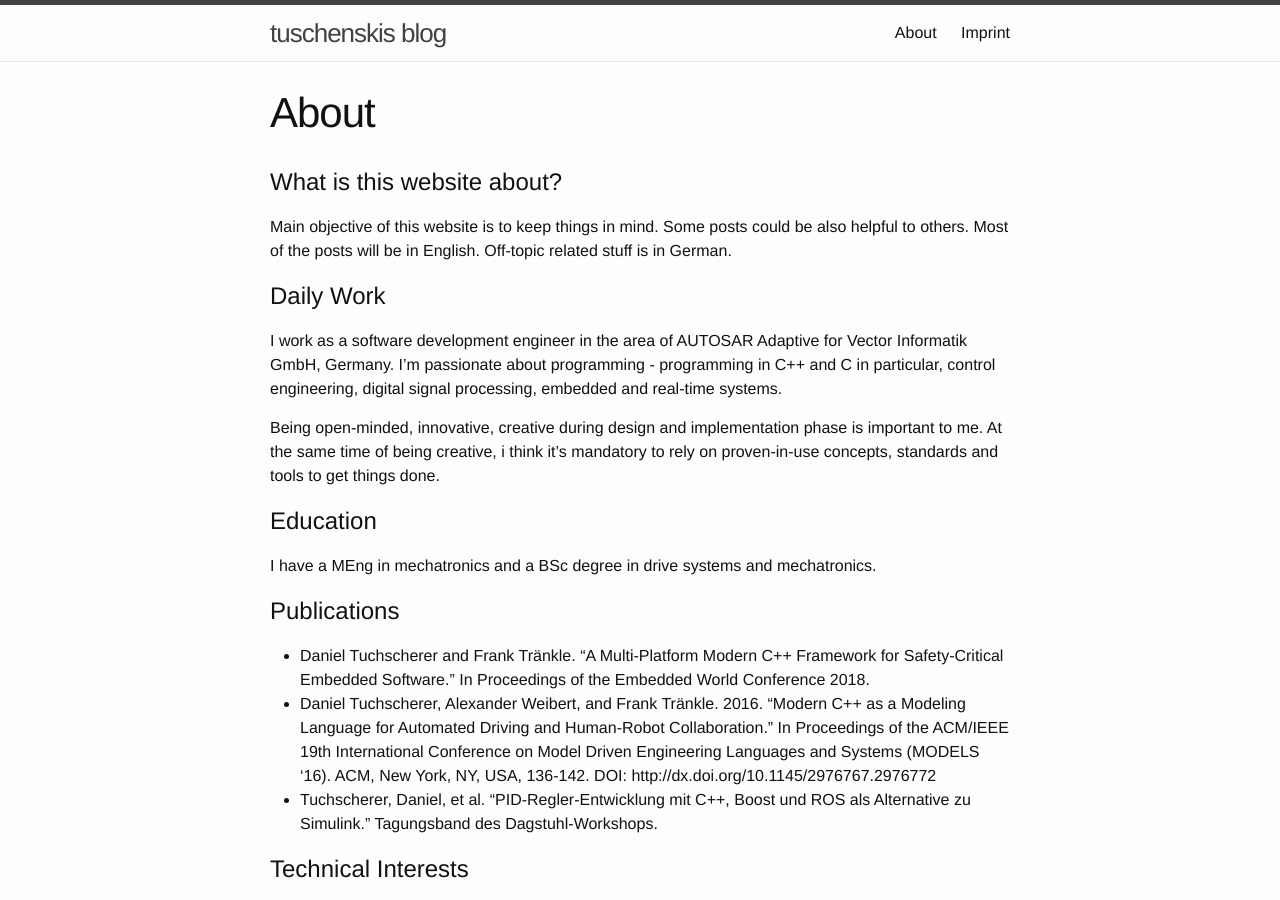
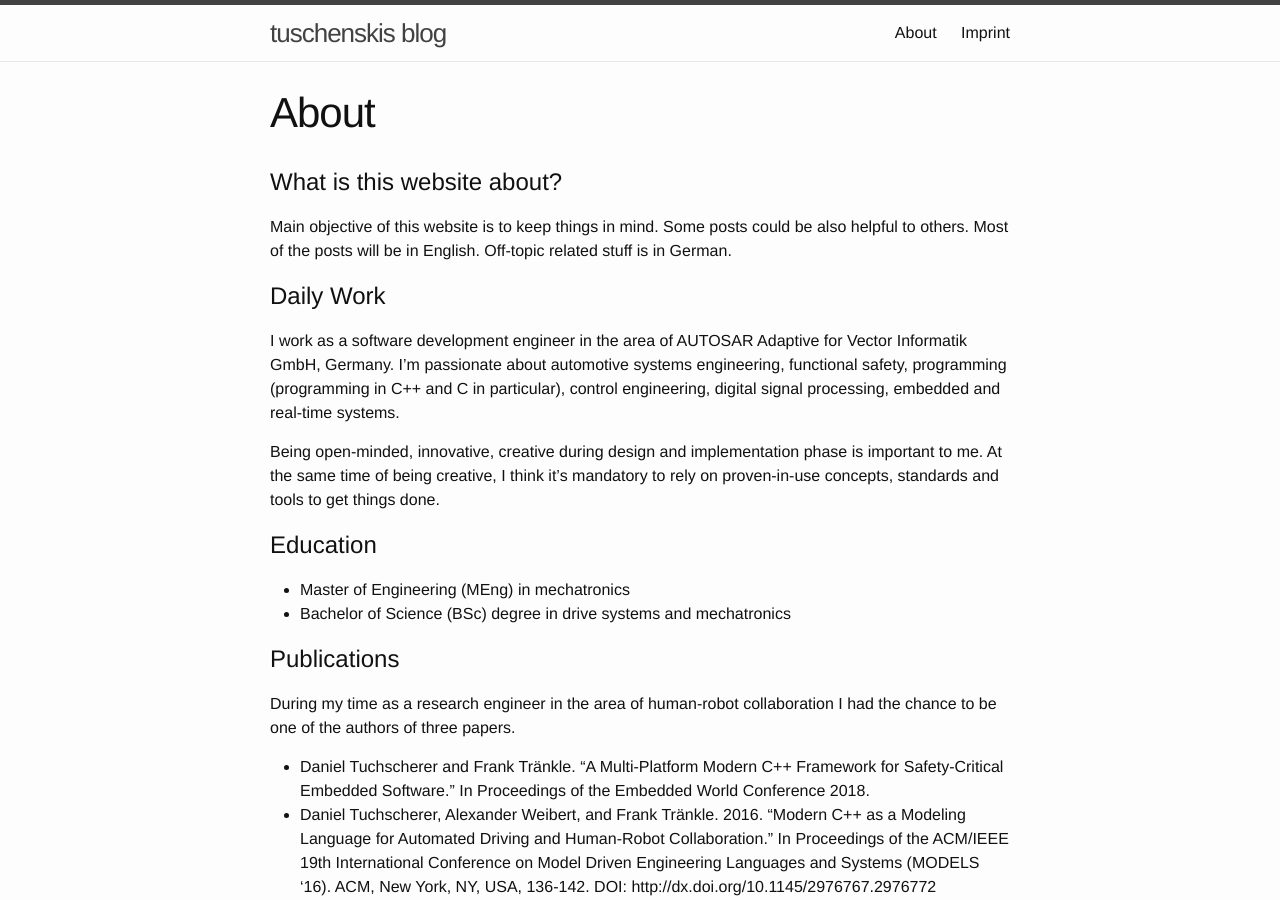
Before and after one commit to chopyy/dtuchsch.github.io, a Jekyll site: the page built from about.md, in a window 1280 px wide and 900 px high. Built offline with Jekyll 4.4.1, drawn with Linux system fonts in a browser that asks for light colours.

Commit message:
Typo fix and small improvements to About

```diff
--- a/about.md
+++ b/about.md
@@ -10,15 +10,18 @@ Main objective of this website is to keep things in mind. Some posts could be al
 
 # Daily Work
 
-I work as a software development engineer in the area of AUTOSAR Adaptive for Vector Informatik GmbH, Germany. I'm passionate about programming - programming in C++ and C in particular, control engineering, digital signal processing, embedded and real-time systems.
+I work as a software development engineer in the area of AUTOSAR Adaptive for Vector Informatik GmbH, Germany. I'm passionate about  automotive systems engineering, functional safety, programming (programming in C++ and C in particular), control engineering, digital signal processing, embedded and real-time systems.
 
-Being open-minded, innovative, creative during design and implementation phase is important to me. At the same time of being creative, i think it's mandatory to rely on proven-in-use concepts, standards and tools to get things done.
+Being open-minded, innovative, creative during design and implementation phase is important to me. At the same time of being creative, I think it's mandatory to rely on proven-in-use concepts, standards and tools to get things done.
 
 # Education
 
-I have a MEng in mechatronics and a BSc degree in drive systems and mechatronics.
+* Master of Engineering (MEng) in mechatronics
+* Bachelor of Science (BSc) degree in drive systems and mechatronics
 
 # Publications
+
+During my time as a research engineer in the area of human-robot collaboration I had the chance to be one of the authors of three papers.
 
 * Daniel Tuchscherer and Frank Tränkle. "A Multi-Platform Modern C++ Framework for Safety-Critical Embedded Software." In Proceedings of the Embedded World Conference 2018.
 * Daniel Tuchscherer, Alexander Weibert, and Frank Tränkle. 2016. "Modern C++ as a Modeling Language for Automated Driving and Human-Robot Collaboration." In Proceedings of the ACM/IEEE 19th International Conference on Model Driven Engineering Languages and Systems (MODELS '16). ACM, New York, NY, USA, 136-142. DOI: http://dx.doi.org/10.1145/2976767.2976772
```
